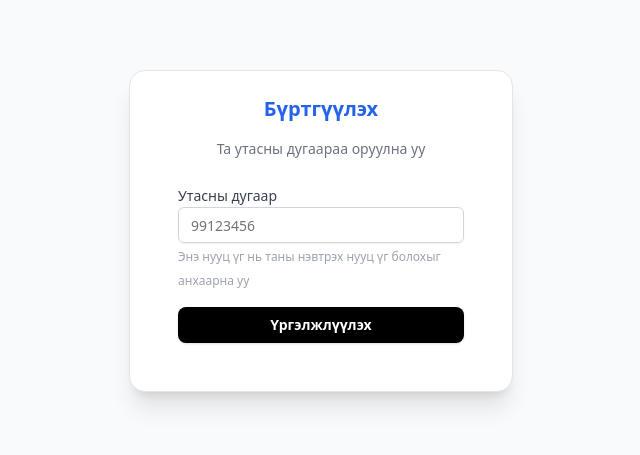
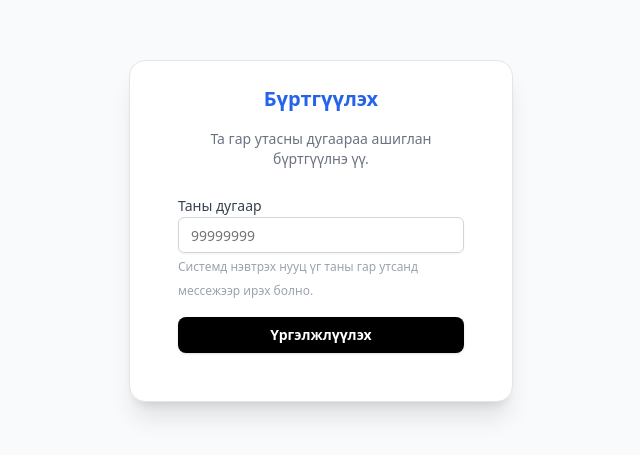
Before and after one commit to Irmuuunnn/digital-negdel-web, a React (Vite) app: page /signup in a window 1280 px wide. Shown: the part 169-624 px from the top of the page, without its empty margins (319-959 px from the left). Built offline with nearby package versions, Linux system fonts and the light colour scheme.

Commit message:
register

```diff
--- a/src/screens/Login/index.tsx
+++ b/src/screens/Login/index.tsx
@@ -70,9 +70,6 @@ const LoginScreen = () => {
             </div>
           </div>
           <h3 className="text-lg font-bold text-center mb-2">Тавтай морилно уу</h3>
-          <p className="text-center text-gray-500 text-sm mb-6">
-            Утасны дугаараа оруулан нэвтэрнэ үү
-          </p>
 
           {error && (
             <p className="text-red-500 text-center text-sm mb-4">{error}</p>
@@ -83,11 +80,11 @@ const LoginScreen = () => {
               <Label className="text-gray-700 font-medium">Утасны дугаар</Label>
               <Input
                 type="tel"
-                placeholder="99123456"
+                placeholder="99999999"
                 maxLength={8}
                 value={phone}
                 onChange={(e) => setPhone(e.target.value)}
-                className="border-gray-300 focus:ring-2 focus:ring-blue-400"
+                className="border-gray-300 focus:ring-2 focus:ring-blue-400 placeholder-opacity-50"
                 required
               />
             </div>
@@ -100,7 +97,7 @@ const LoginScreen = () => {
                 maxLength={6}
                 value={otp}
                 onChange={(e) => setOtp(e.target.value)}
-                className="border-gray-300 focus:ring-2 focus:ring-blue-400"
+                className="border-gray-300 focus:ring-2 focus:ring-blue-400 placeholder-opacity-50"
                 required
               />
             </div>
--- a/src/screens/Signup/index.tsx
+++ b/src/screens/Signup/index.tsx
@@ -80,22 +80,22 @@ const SignupScreen = () => {
           {step === "phone" && (
             <>
               <p className="text-center text-gray-500 text-sm mb-6">
-                Та утасны дугаараа оруулна уу
+                Та гар утасны дугаараа ашиглан бүртгүүлнэ үү.
               </p>
               <div className="space-y-4">
                 <div>
-                  <Label className="text-gray-700 font-medium">Утасны дугаар</Label>
+                  <Label className="text-gray-700 font-medium">Таны дугаар</Label>
                   <Input
                     type="tel"
-                    placeholder="99123456"
+                    placeholder="99999999"
                     maxLength={8}
                     value={phone}
                     onChange={(e) => setPhone(e.target.value)}
-                    className="border-gray-300 focus:ring-2 focus:ring-blue-400"
+                    className="border-gray-300 focus:ring-2 focus:ring-blue-400 placeholder-opacity-50"
                     required
                   />
                 </div>
-                <span className="text-xs text-center text-gray-400 font-thin">Энэ нууц үг нь таны нэвтрэх нууц үг болохыг анхаарна уу</span>
+                <span className="text-xs text-center text-gray-400 font-thin">Системд нэвтрэх нууц үг таны гар утсанд мессежээр ирэх болно.</span>
                 <Button
                   onClick={handleRegister}
                   disabled={loading}
```
